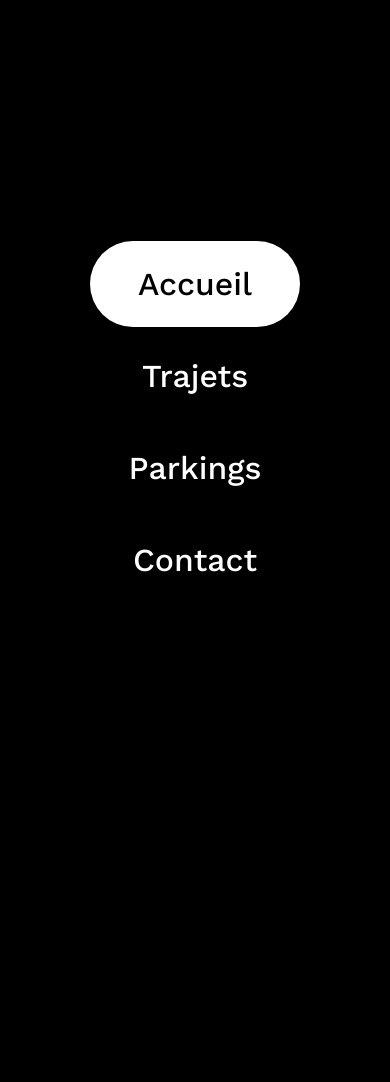
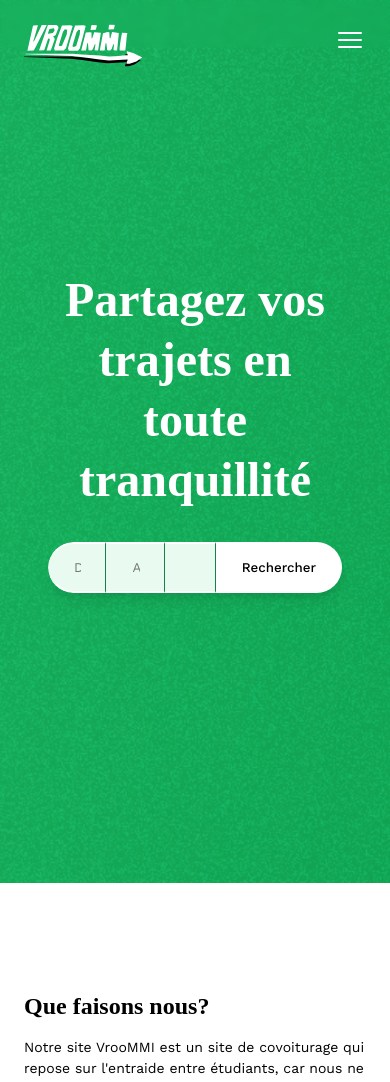
Before and after one commit to BriqueAuBob/sae202, a PHP site: page / in a window 390 px wide. Shown: the top 1082 px of the page. Before the commit the page ends 572 px from the top, so only its background shows below. Run offline with PHP 8.4, Linux system fonts and the light colour scheme; some libraries are stand-ins or nearby versions; some web fonts are replaced.

Commit message:
mobile menu

```diff
--- a/assets/css/style.css
+++ b/assets/css/style.css
@@ -78,6 +78,10 @@ a {
 
 body.dark a {
   color: white;
+}
+
+.overflow-hidden {
+  overflow: hidden;
 }
 
 img.full {
@@ -223,7 +227,7 @@ button img {
 
 .btn.green {
   background: var(--color-primary-500);
-  color: white;
+  color: white !important;
 }
 
 .btn.green:hover {
@@ -253,7 +257,7 @@ header {
   padding: 270px 24px 290px 24px;
   background: var(--color-primary-500);
 }
-.no-background{
+.no-background {
   text-align: center;
   padding: 220px 24px 150px 24px;
   background: var(--color-primary-950);
@@ -288,6 +292,10 @@ header.small {
 
 .hidden {
   display: none;
+}
+
+nav.hidden {
+  display: flex;
 }
 
 .form-header > div {
@@ -449,6 +457,7 @@ section.green {
 }
 
 section.black {
+  background: var(--color-primary-950);
   color: white;
 }
 
@@ -542,6 +551,12 @@ form .btn {
   border: 2px solid var(--color-primary-600);
 }
 
+body.dark .card.dark\:dark {
+  background: var(--color-primary-900);
+  color: var(--color-primary-200);
+  border: 2px solid var(--color-primary-800);
+}
+
 .card > img {
   border-radius: 16px;
   width: 100%;
@@ -614,6 +629,7 @@ form .btn {
   width: 100%;
   padding: 0 32px;
   font-weight: 500;
+  color: white;
 }
 
 .card .trip > span {
@@ -683,7 +699,7 @@ ol.buttons .btn {
   border-radius: 16px;
   background: var(--color-primary-800);
   border: 2px solid var(--color-primary-700);
-  color: white;
+  color: white !important;
 }
 
 ol.buttons .btn:hover,
@@ -981,17 +997,29 @@ body.dark .popover-wrapper .popover::before {
   nav {
     position: fixed;
     top: 0;
+    left: 0;
+    width: 100%;
+    padding: 24px !important;
+    width: 100%;
+    position: fixed;
+    left: 50%;
+    top: 0;
+    justify-content: space-between;
+    backdrop-filter: blur(3px);
+    flex-direction: column;
+    z-index: 999;
+    display: flex !important;
+    transition: ease-in 0.2s;
+  }
+
+  nav.open {
+    height: 100vh;
+    background: rgba(0, 0, 0, 0.75);
   }
 
   nav .wrapper {
-    /* display: none; */
-    background: black;
-    width: 100%;
-    position: fixed;
-    left: 0;
-    top: 0;
-    height: 100vh;
     justify-content: center;
+    transform: translateY(50%);
   }
 
   nav .wrapper ul {
@@ -1000,6 +1028,7 @@ body.dark .popover-wrapper .popover::before {
     align-items: center;
     gap: 54px;
     font-size: 32px;
+    background: transparent;
   }
 
   nav .wrapper ul a {
@@ -1007,10 +1036,38 @@ body.dark .popover-wrapper .popover::before {
   }
 
   nav .btn-list {
-    /* display: none; */
+    flex-direction: column;
+  }
+
+  nav > * {
+    flex: 0;
+  }
+
+  nav.hidden > .wrapper,
+  nav.hidden > .btn-list {
+    display: none;
+  }
+
+  nav .branding {
+    position: absolute;
+    top: 24px;
+    left: 24px;
+    width: max-content;
+    z-index: 9999;
   }
 
   .burger_icon {
     display: block;
+    position: absolute;
+    right: 24px;
+    top: 24px;
+    width: 32px;
+    height: 32px;
+  }
+
+  .burger_icon img {
+    width: 100%;
+    height: 100%;
+    object-fit: contain;
   }
 }
--- a/assets/js/script.js
+++ b/assets/js/script.js
@@ -1,3 +1,11 @@
+const mobileMenuButton = document.getElementById("menu-mobile-button");
+const nav = document.querySelector("nav");
+mobileMenuButton.addEventListener("click", () => {
+  document.body.classList.toggle("overflow-hidden");
+  nav.classList.toggle("hidden");
+  nav.classList.toggle("open");
+});
+
 const darkModeButton = document.getElementById("dark-mode-toggle");
 const darkModeMediaQuery = window.matchMedia("(prefers-color-scheme: dark)");
 const darkMode = localStorage.getItem("dark-mode");
--- a/components/card_trip.php
+++ b/components/card_trip.php
@@ -1,7 +1,7 @@
 <?php
 
 if (!function_exists("cardTrip")) {
-    function cardTrip($trip = null)
+    function cardTrip($trip = null, $dark = false)
     {
         if ($trip === null) {
             $zones = [
@@ -46,8 +46,9 @@ if (!function_exists("cardTrip")) {
                 $trip['to'] = $zones[rand(0, $countZone - 1)];
             }
         }
+        $dark = $dark ? 'dark' : 'dark:dark';
         echo <<<HTML
-            <div class="card hover dark">
+            <div class="card hover $dark">
                 <img class="full" src="./assets/images/{$trip['image']}" alt="car">
                 <div class="gradient"></div>
                 <div class="tags top">
--- a/components/navbar.php
+++ b/components/navbar.php
@@ -1,7 +1,7 @@
 <?php
 $currentPage = basename($_SERVER['PHP_SELF']);
 ?>
-<nav class="container">
+<nav class="container hidden">
     <a class="branding" href="./"><img src="./assets/images/logo_white.svg" alt="Logo White VrooMMI"></a>
     <div class="wrapper">
         <ul>
@@ -22,5 +22,5 @@ $currentPage = basename($_SERVER['PHP_SELF']);
         }
         ?>
     </div>
-    <button class="no-style burger_icon"><img src="./assets/images/icons/burger.svg" /></button>
+    <button id="menu-mobile-button" class=" no-style burger_icon"><img src="./assets/images/icons/burger.svg" /></button>
 </nav>
--- a/views/index.php
+++ b/views/index.php
@@ -89,7 +89,7 @@
                 <?php
                 include('./components/card_trip.php');
                 for ($i = 0; $i < 4; $i++) {
-                    cardTrip();
+                    cardTrip(dark: true);
                 }
                 ?>
             </div>
--- a/views/trips.php
+++ b/views/trips.php
@@ -18,12 +18,12 @@
         </form>
     </div>
 </header>
-<section class="black">
+<section>
     <div class="container">
         <div class="grid cols-3 mt-md">
             <?php
             include('./components/card_trip.php');
-            for ($i = 0; $i < 4; $i++) {
+            for ($i = 0; $i < 24; $i++) {
                 cardTrip();
             }
             ?>
```
Also changed, not shown: assets/images/icons/burger.svg.
